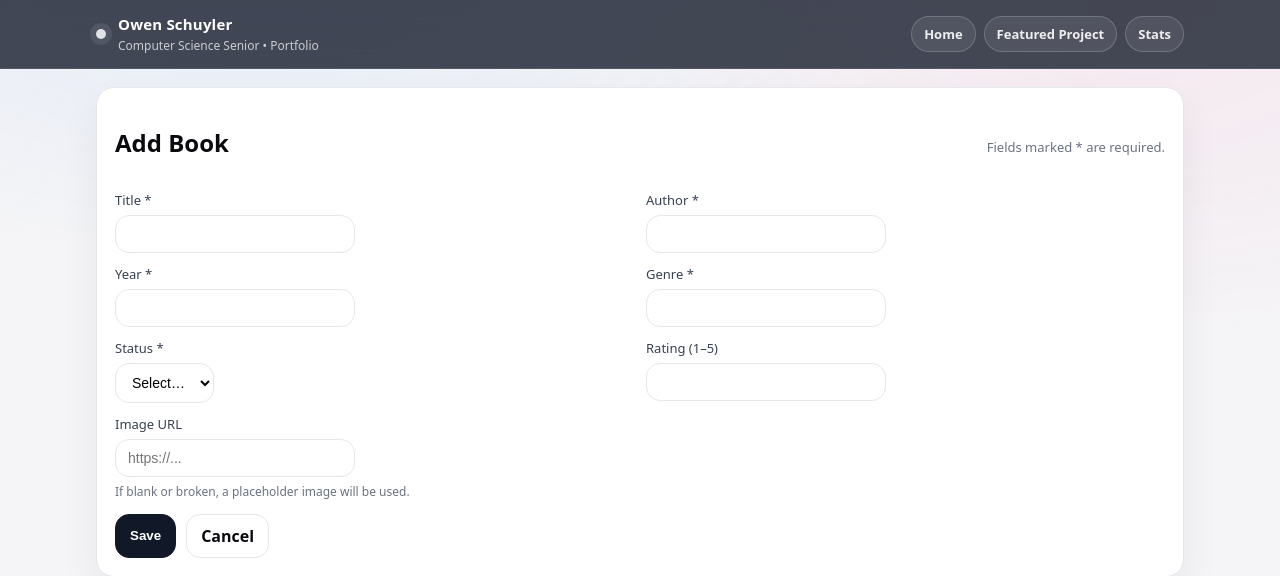
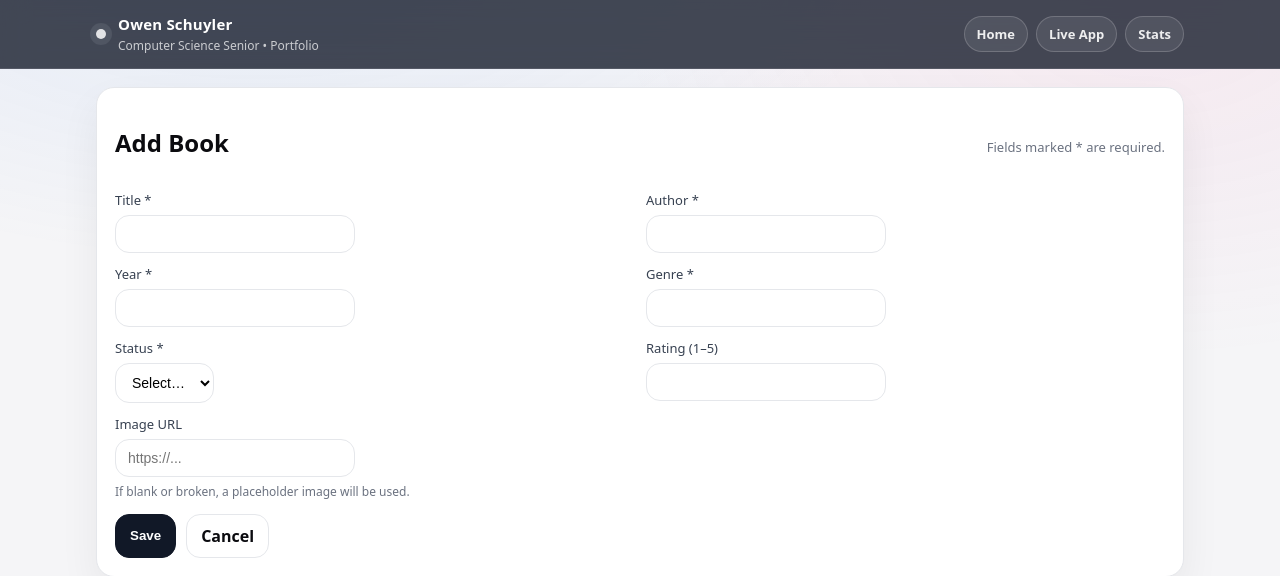
Before and after one commit to owen-schuyler/cpsc3750-solo3-production, a Flask app: page /books/new in a window 1280 px wide. Shown: the top 576 px of the page. Run offline with Flask 3, Linux system fonts and the light colour scheme; some libraries are stand-ins or nearby versions.

Commit message:
Create portfolio homepage for checkpoint 1

```diff
--- a/app.py
+++ b/app.py
@@ -223,6 +223,10 @@ def health():
 
 
 @app.get("/")
+def home():
+    return render_template("home.html")
+
+
 @app.get("/books")
 def books_list():
     page_size, set_cookie = get_page_size()
--- a/templates/base.html
+++ b/templates/base.html
@@ -20,7 +20,7 @@
 
       <nav class="nav">
         <a class="navlink" href="{{ url_for('home') }}">Home</a>
-        <a class="navlink" href="{{ url_for('books_list') }}">Featured Project</a>
+        <a class="navlink" href="{{ url_for('books_list') }}">Live App</a>
         <a class="navlink" href="{{ url_for('stats_view') }}">Stats</a>
       </nav>
     </div>
```
